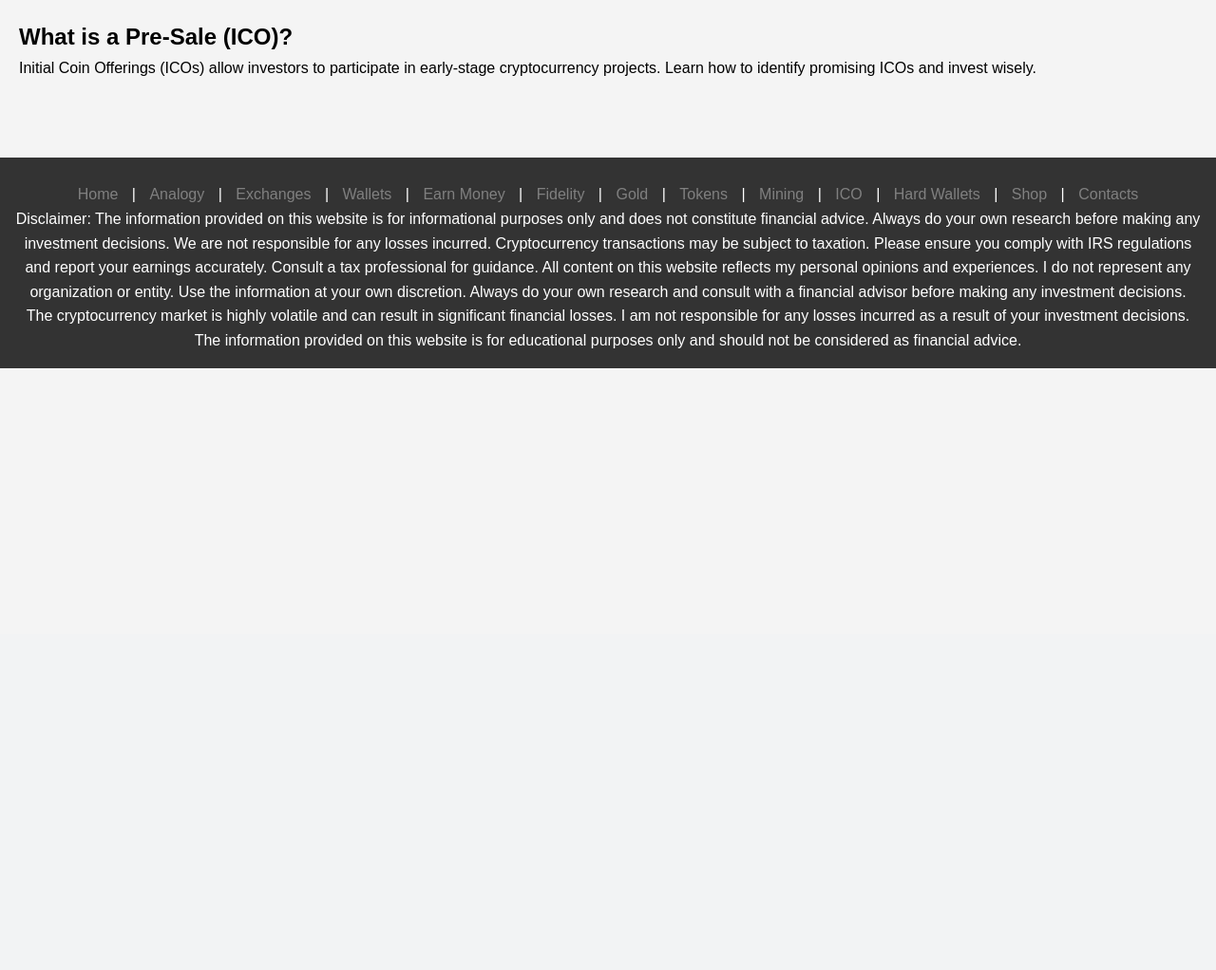
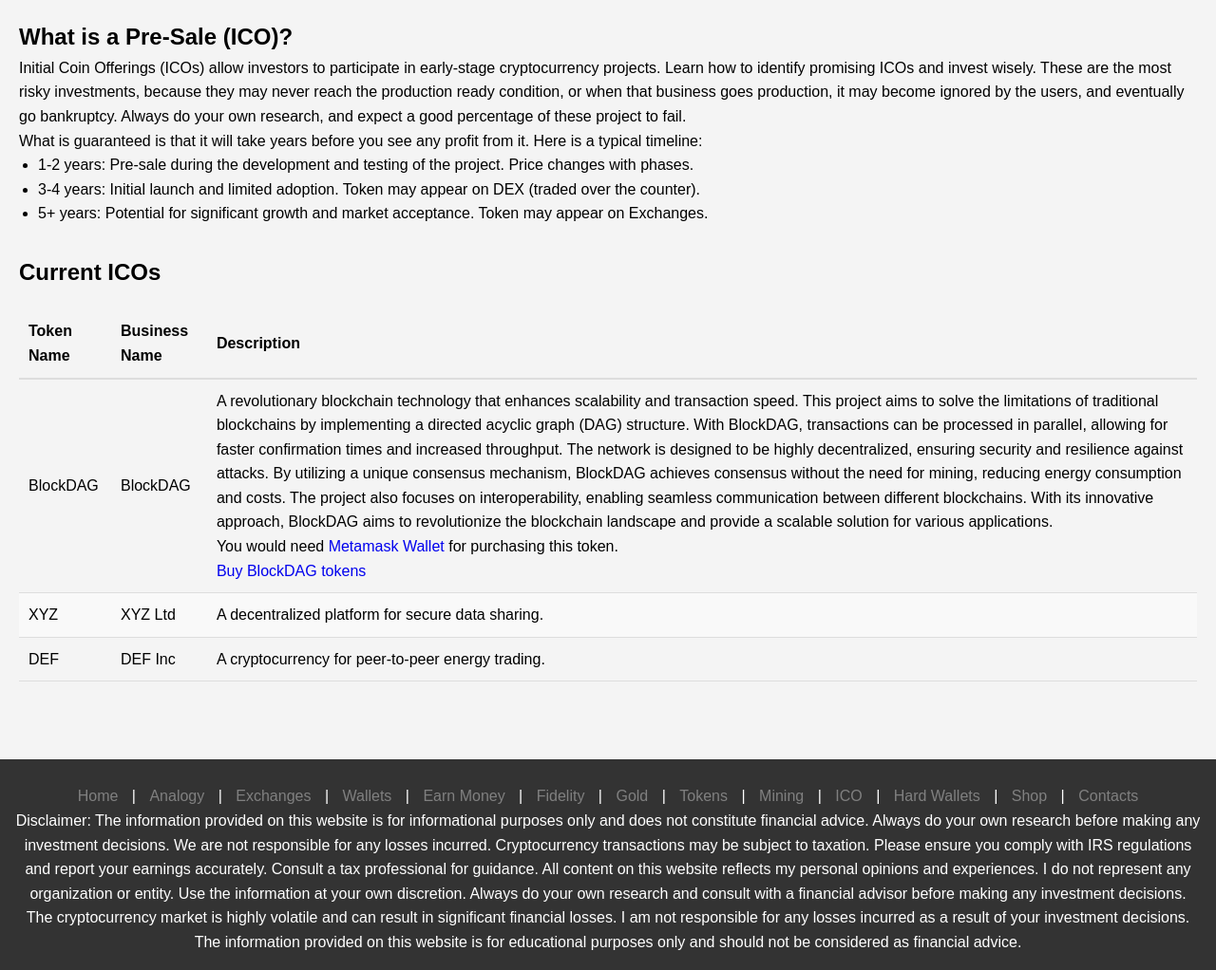
Before and after one commit to BusyStas/stasclub, a Flask app: page /presale in a window 1280 px wide. Shown: the part 132-1154 px from the top of the page at 95% size. Before the commit the page ends 520 px from the top, so only its background shows below. Run offline with Flask 3, Linux system fonts and the light colour scheme.

Commit message:
blockdag

```diff
--- a/static/styles.css
+++ b/static/styles.css
@@ -345,6 +345,35 @@ footer {
     border: 1px solid #ddd;
 }
 
+.ico-table {
+    width: 100%;
+    border-collapse: collapse;
+    margin-top: 20px;
+}
+
+.ico-tr {
+    border-bottom: 1px solid #ddd;
+}
+
+.ico-tr:nth-child(even) {
+    background-color: #f9f9f9;
+}
+
+.ico-tr:hover {
+    background-color: #f1f1f1;
+}
+
+.ico-td, .ico-th {
+    padding: 10px;
+    text-align: left;
+}
+
+.ico-th {
+    background-color: #f4f4f4;
+    font-weight: bold;
+    border-bottom: 2px solid #ddd;
+}
+
 a {
     text-decoration: none;
 }
--- a/templates/presale.html
+++ b/templates/presale.html
@@ -26,7 +26,63 @@
                 <h2>What is a Pre-Sale (ICO)?</h2>
                 <p>
                     Initial Coin Offerings (ICOs) allow investors to participate in early-stage cryptocurrency projects. Learn how to identify promising ICOs and invest wisely.
+                    These are the most risky investments, because they may never reach the production ready condition,
+                        or when that business goes production, it may become ignored by the users, and eventually go bankruptcy.
+                    Always do your own research, and expect a good percentage of these project to fail.
                 </p>
+                <p>
+
+                    What is guaranteed is that it will take years before you see any profit from it. Here is a typical timeline:
+                    <ul>
+                        <li>1-2 years: Pre-sale during the development and testing of the project. Price changes with phases.</li>
+                        <li>3-4 years: Initial launch and limited adoption. Token may appear on DEX (traded over the counter).</li>
+                        <li>5+ years: Potential for significant growth and market acceptance. Token may appear on Exchanges.</li>
+                    </ul>
+
+
+                </p>
+            </section>
+            <section>
+                <h2>Current ICOs</h2>
+                <table class="ico-table">
+                    <thead>
+                        <tr class="ico-tr">
+                            <th class="ico-th">Token Name</th>
+                            <th class="ico-th">Business Name</th>
+                            <th class="ico-th">Description</th>
+                        </tr>
+                    </thead>
+                    <tbody>
+                        <tr class="ico-tr">
+                            <td class="ico-td">BlockDAG</td>
+                            <td class="ico-td">BlockDAG</td>
+                            <td class="ico-td">
+                                A revolutionary blockchain technology that enhances scalability and transaction speed.
+                                This project aims to solve the limitations of traditional blockchains by implementing a directed acyclic graph (DAG) structure.
+                                With BlockDAG, transactions can be processed in parallel, allowing for faster confirmation times and increased throughput.
+                                The network is designed to be highly decentralized, ensuring security and resilience against attacks.
+                                By utilizing a unique consensus mechanism, BlockDAG achieves consensus without the need for mining, reducing energy consumption and costs.
+                                The project also focuses on interoperability, enabling seamless communication between different blockchains.
+                                With its innovative approach, BlockDAG aims to revolutionize the blockchain landscape and provide a scalable solution for various applications.
+
+                                <br>You would need <a href="/wallets#metamask">Metamask Wallet</a> for purchasing this token.
+                                <br><a href="https://purchase3.blockdag.network/?ref=guibablj" target="_blank">Buy BlockDAG tokens</a>
+
+
+                            </td>
+                        </tr>
+                        <tr class="ico-tr">
+                            <td class="ico-td">XYZ</td>
+                            <td class="ico-td">XYZ Ltd</td>
+                            <td class="ico-td">A decentralized platform for secure data sharing.</td>
+                        </tr>
+                        <tr class="ico-tr">
+                            <td class="ico-td">DEF</td>
+                            <td class="ico-td">DEF Inc</td>
+                            <td class="ico-td">A cryptocurrency for peer-to-peer energy trading.</td>
+                        </tr>
+                    </tbody>
+                </table>
             </section>
         </div>
     </main>
```
